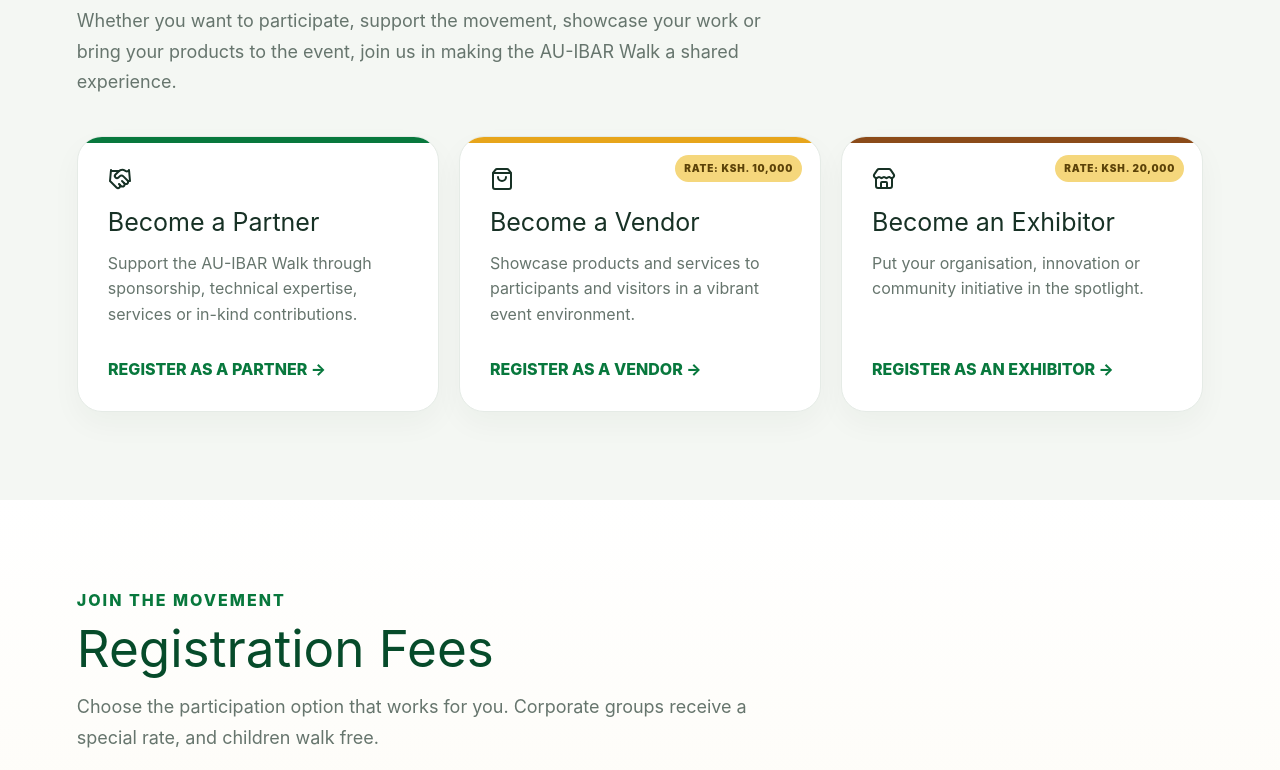
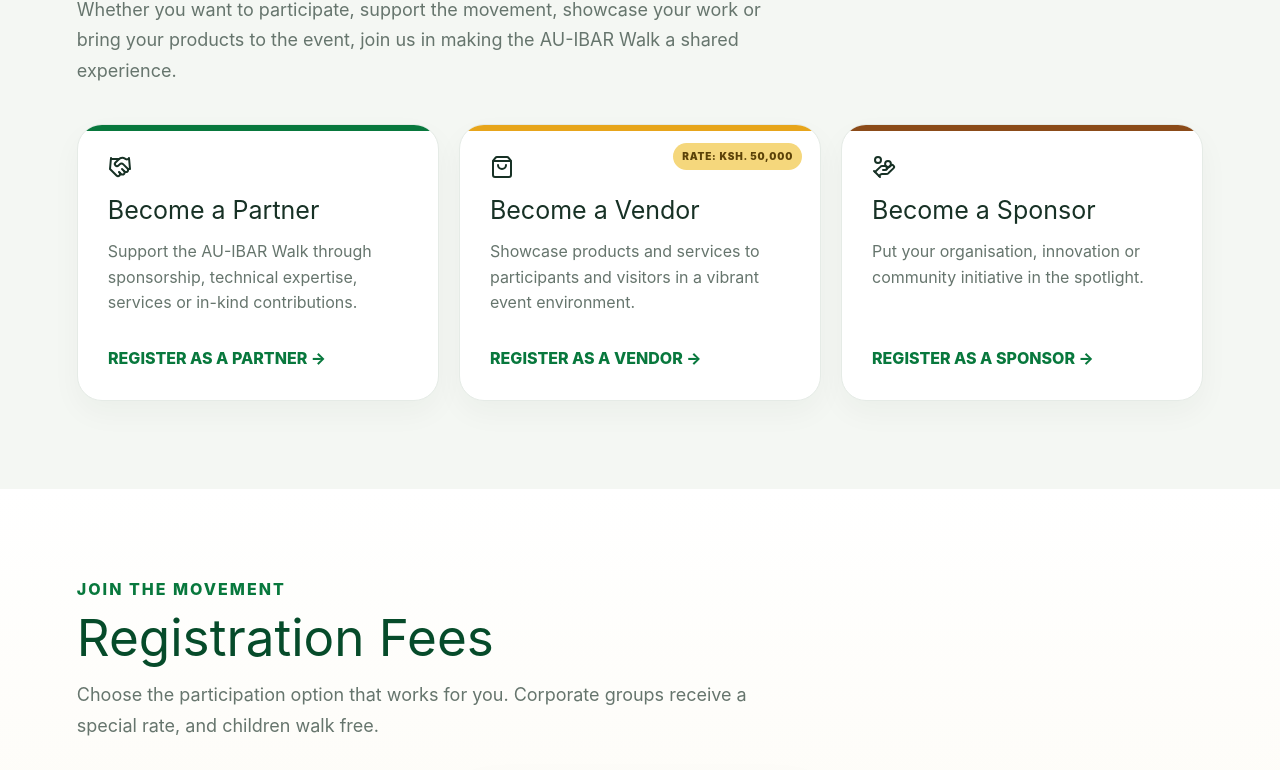
Before and after one commit to soilapertet/au-ibar-walk, a Next.js app: page / in a window 1280 px wide. Shown: the part 2077-2847 px from the top of the page. Built offline with nearby package versions, Linux system fonts and the light colour scheme.

Commit message:
Update website to supposr sponsor partnership type instead of exhibitor type

```diff
--- a/app/api/partnership-inquiry/route.ts
+++ b/app/api/partnership-inquiry/route.ts
@@ -2,7 +2,7 @@ import { NextResponse } from "next/server";
 import { supabase } from "@/lib/supabaseClient";
 
 // Define the valid partnership types
-const VALID_PARTNERSHIP_TYPES = ["Vendor", "Exhibitor", "Partner"];
+const VALID_PARTNERSHIP_TYPES = ["Vendor", "Sponsor", "Partner"];
 
 // Server-side validation before inserting partner data to database
 export async function POST(request: Request) {
--- a/app/layout.tsx
+++ b/app/layout.tsx
@@ -10,7 +10,7 @@ import RegisterButton from "@/components/RegisterButton";
 
 export const metadata: Metadata = {
   title: "AU-IBAR Awareness Walk",
-  description: "Join the AU-IBAR Awareness Walk — a 5KM community walk at AU-IBAR Campus, Westlands on 28 Nov 2026. Register as a participant, vendor, exhibitor or partner."
+  description: "Join the AU-IBAR Awareness Walk — a 5KM community walk at AU-IBAR Campus, Westlands on 28 Nov 2026. Register as a participant, vendor, sponsor or partner."
 };
 
 export default function RootLayout({ children }: LayoutProps<"/">) {
--- a/components/FAQ.tsx
+++ b/components/FAQ.tsx
@@ -17,9 +17,9 @@ export default function FAQ() {
                             process will be provided once confirmed.</p>
                     </details>
                     <details>
-                        <summary>Can organisations become partners, vendors or exhibitors?</summary>
-                        <p>Yes. Use the Get Involved section to submit an expression of interest for partnership, vending or
-                            exhibition opportunities.</p>
+                        <summary>Can organisations become partners, vendors or sponsors?</summary>
+                        <p>Yes. Use the Get Involved section to submit your interest for partnership, vending or
+                            sponsoring opportunities.</p>
                     </details>
                     <details>
                         <summary>Where does the AU-IBAR Walk start and finish?</summary>
--- a/components/Footer.tsx
+++ b/components/Footer.tsx
@@ -45,7 +45,7 @@ export default function Footer() {
                     <div className="mini-links">
                         <a href="#involve">Partner</a>
                         <a href="#involve">Vendor</a>
-                        <a href="#involve">Exhibitor</a>
+                        <a href="#involve">Sponsor</a>
                         <Link href="/#faq">FAQ</Link>
                     </div>
                 </div>
--- a/components/ModalContext.tsx
+++ b/components/ModalContext.tsx
@@ -4,7 +4,7 @@ import { createContext, useContext, useState, ReactNode } from "react";
 import RegistrationModal from "./RegistrationModal";
 
 // Specify which version of the modal should show
-export type ModalType = "participant" | "corporate" | "child" | "vendor" | "exhibitor" | "partner";
+export type ModalType = "participant" | "corporate" | "child" | "vendor" | "sponsor" | "partner";
 
 // Defines the blueprint/structure of the broadcast
 interface ModalContextValue {
--- a/components/PartnershipForm.tsx
+++ b/components/PartnershipForm.tsx
@@ -182,7 +182,7 @@ export default function PartnershipForm({ onSuccess, partnershipType }: Partners
                             <label>Why would you like to partner with the AU-IBAR Walk?</label>
                             <textarea
                                 name="partnershipInquiry"
-                                placeholder="Tell us about your organisation/vendor/exhibition and how you'd like to support the AU-IBAR Walk"
+                                placeholder="Tell us about your organisation or vendor and how you'd like to support the AU-IBAR Walk"
                                 required
                             />
                         </div>
--- a/components/RegistrationModal.tsx
+++ b/components/RegistrationModal.tsx
@@ -17,9 +17,9 @@ export default function RegistrationModal() {
     let partnershipType = "";
 
     const registrants = ["child", "corporate", "participant"];
-    const partnerTypes = ["partner", "vendor", "exhibitor"];
+    const partnerTypes = ["partner", "vendor", "sponsor"];
 
-    type PartnerType = "partner" | "vendor" | "exhibitor";
+    type PartnerType = "partner" | "vendor" | "sponsor";
 
     if (!modalType) {
         return null;
@@ -35,7 +35,7 @@ export default function RegistrationModal() {
     }
 
     function isPartnershipType(type: ModalType): type is PartnerType {
-        return type === "partner" || type === "vendor" || type === "exhibitor"
+        return type === "partner" || type === "vendor" || type === "sponsor"
     }
 
     if (isPartnershipType(modalType)) {
--- a/components/SponsorBanner.tsx
+++ b/components/SponsorBanner.tsx
@@ -18,7 +18,7 @@ export default function SponsorBanner() {
                     rel="noopener noreferrer"
                     style={{
                         display: "block",
-                        width: "18%",
+                        width: "16%",
                         marginTop: "10px",
                         cursor: "pointer"
                     }}
@@ -37,7 +37,7 @@ export default function SponsorBanner() {
                     rel="noopener noreferrer"
                     style={{
                         display: "block",
-                        width: "26%",
+                        width: "24%",
                         marginTop: "10px",
                         cursor: "pointer"
                     }}
--- a/data/getInvolvedData.tsx
+++ b/data/getInvolvedData.tsx
@@ -1,4 +1,4 @@
-import { Handshake, LucideIcon, ShoppingBag, Store } from "lucide-react";
+import { Handshake, LucideIcon, ShoppingBag, HandCoins } from "lucide-react";
 import { ModalType } from "@/components/ModalContext";
 
 // Define the blueprint/structure of each data item
@@ -26,17 +26,16 @@ export const getInvolvedData : Data [] = [
         icon: ShoppingBag,
         modalType: "vendor",
         title: "Become a Vendor",
-        price: "KSH. 10,000",
+        price: "KSH. 50,000",
         description: "Showcase products and services to participants and visitors in a vibrant event environment.",
         buttonLabel: "REGISTER AS A VENDOR →"
     },
     {
         id: 3,
-        icon: Store,
-        modalType: "exhibitor",
-        title: "Become an Exhibitor",
-        price: "KSH. 20,000",
+        icon: HandCoins,
+        modalType: "sponsor",
+        title: "Become a Sponsor",
         description: "Put your organisation, innovation or community initiative in the spotlight.",
-        buttonLabel: "REGISTER AS AN EXHIBITOR →"
+        buttonLabel: "REGISTER AS A SPONSOR →"
     }
 ]
--- a/data/partnershipData.ts
+++ b/data/partnershipData.ts
@@ -4,7 +4,7 @@ interface Data {
     lead: string;
 }
 
-export const partnershipData : Record<"partner" | "vendor" | "exhibitor", Data>= {
+export const partnershipData : Record<"partner" | "vendor" | "sponsor", Data>= {
     partner: {
         kicker: 'Partnerships',
         title: 'Become a Partner',
@@ -15,9 +15,9 @@ export const partnershipData : Record<"partner" | "vendor" | "exhibitor", Data>=
         title: 'Become a Vendor',
         lead: "Tell us about your products or services, and how you'd like to take part on the day."
     },
-    exhibitor: {
-        kicker: 'Exhibition',
-        title: 'Become an Exhibitor',
-        lead: "Tell us what you'd like to showcase to participants and visitors."
+    sponsor: {
+        kicker: 'Sponsorship',
+        title: 'Become a Sponsor',
+        lead: "Sponsor the event and connect with participants and visitors. Tell us how you'd like to get involved."
     }
 }
```
